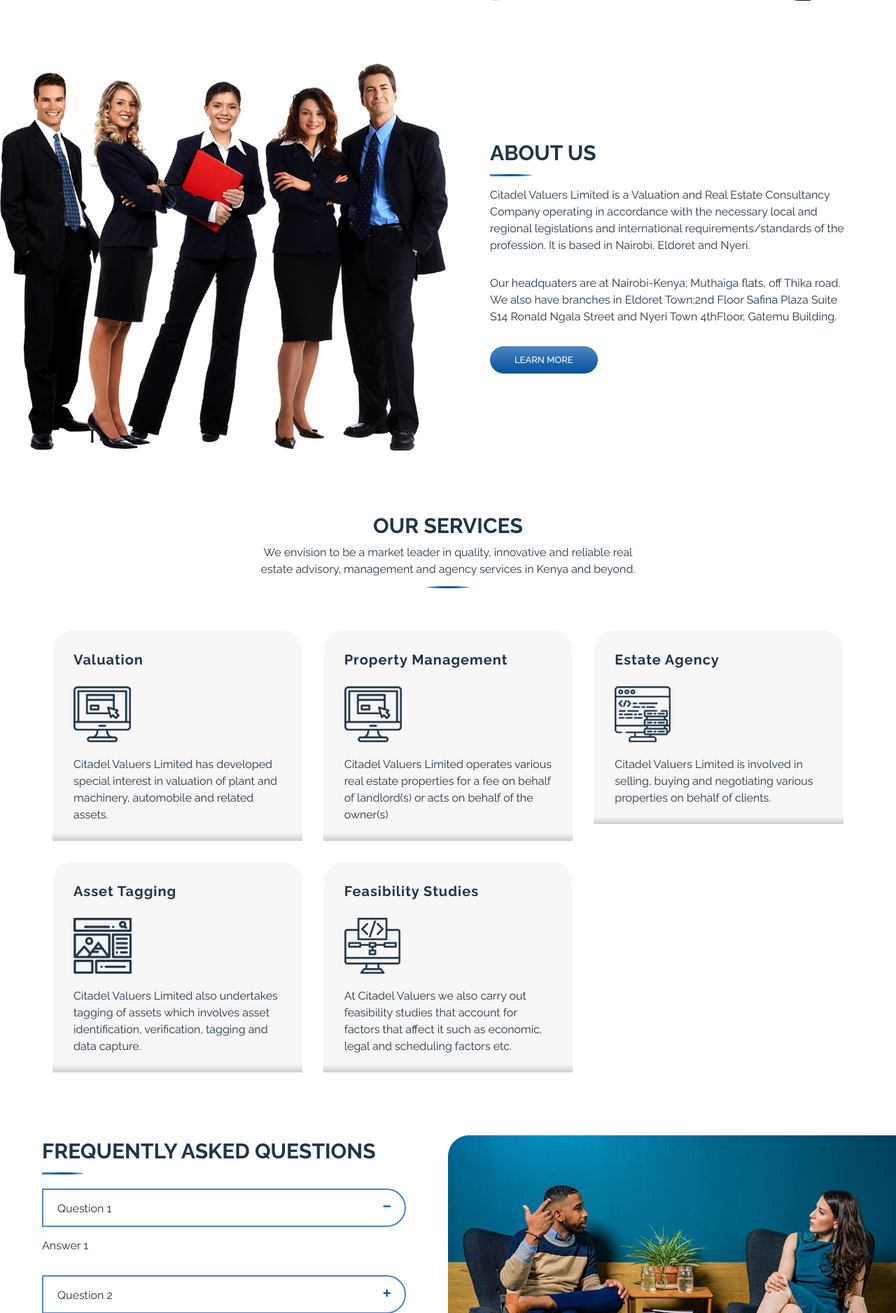
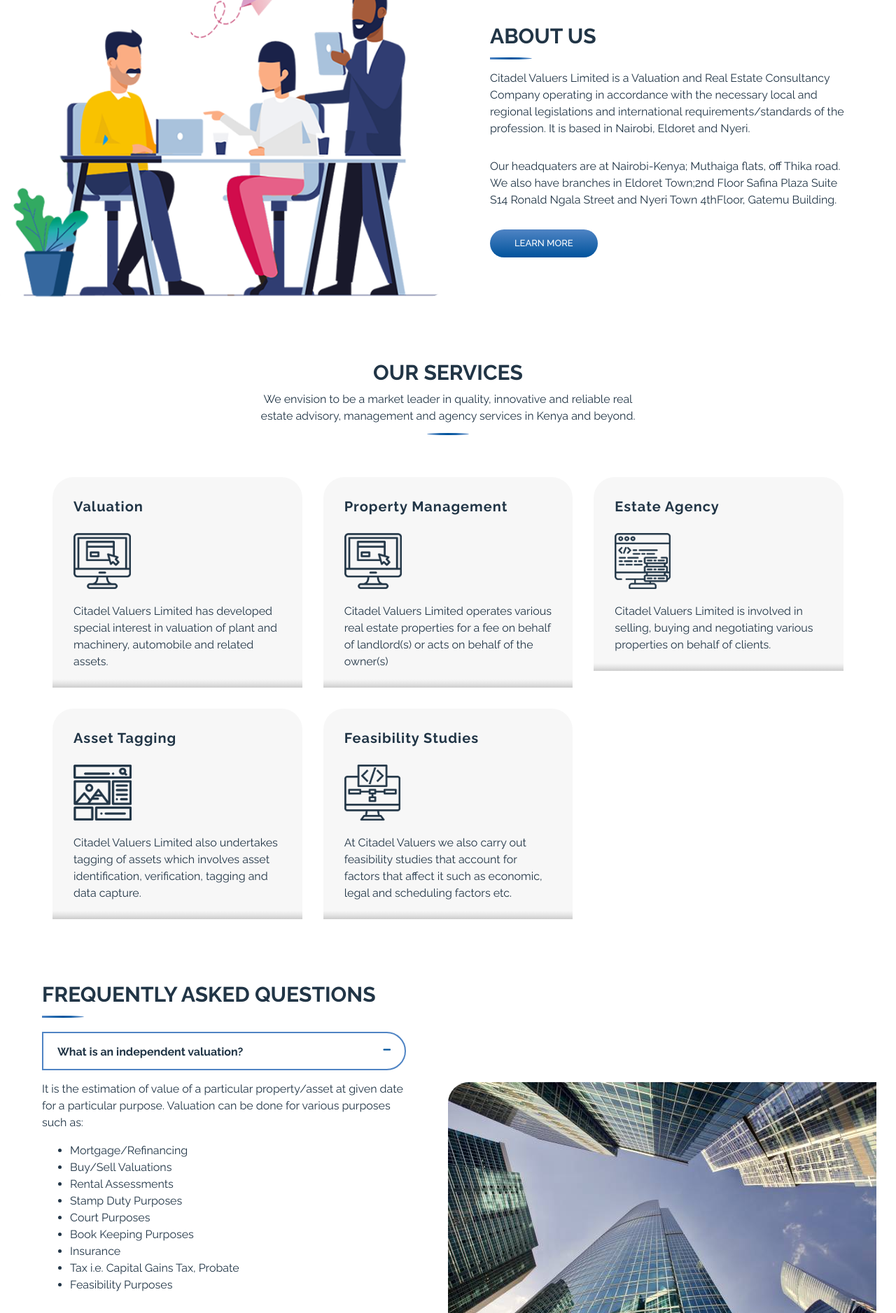
Before and after one commit to musumbidenis/Citadel-Valuers-Limited-Website, a PHP site: page / in a window 1280 px wide. Shown: the part 650-2527 px from the top of the page at 70% size. Run offline with PHP 8.4, Linux system fonts and the light colour scheme; some libraries are stand-ins or nearby versions.

Commit message:
Edited the home page

```diff
--- a/about.html
+++ b/about.html
@@ -96,7 +96,7 @@
                 <div class="container-fluid">
                     <div class="row align-items-center">
                         <div class="col-md-6">
-                            <img src="img/poster.jpg" alt="Image">
+                            <img src="img/about.png" alt="Image">
                         </div>
                         <div class="col-md-6">
                             <h2 class="section-title">Who We Are</h2>
@@ -145,6 +145,7 @@
 
 
             <!-- Team Start -->
+            <!--
             <div class="team">
                 <div class="container-fluid">
                     <div class="section-header">
@@ -213,6 +214,7 @@
                     </div>
                 </div>
             </div>
+            -->
             <!-- Team End -->
 
 
--- a/css/style.css
+++ b/css/style.css
@@ -59,10 +59,8 @@
 }
 
 .header .brand img {
-    width: 100%;
-    max-width: 150px;
-    height: 100%;
-    max-height: 100px;
+    width: 200px;
+    height: 90px;
 }
 
 .header .topbar {
@@ -299,6 +297,7 @@
 .hero img {
     max-width: 100%;
     max-height: 600px;
+    border-radius: 30px 0 0 30px;
 }
 
 @media (max-width: 767.98px) {
--- a/index.html
+++ b/index.html
@@ -1,4 +1,4 @@
-<!DOCTYPE html>
+<DOCTYPE html>
 <html lang="en">
     <head>
         <meta charset="utf-8">
@@ -33,7 +33,7 @@
                         <div class="col-lg-2">
                             <div class="brand">
                                 <a href="index.html">
-                                    <img src="img/" alt="Company Logo">
+                                    <img src="img/logo.png" alt="Company Logo">
                                 </a>
                             </div>
                         </div>
@@ -80,13 +80,13 @@
                     <div class="row align-items-center">
                         <div class="col-md-6">
                             <h2></h2>
-                            <h2><span>Citadel Valuers</span> Limited</h2>
+                            <h2><span>Citadel Valuers</span> <span style="color:crimson;">Limited</span></h2>
                             <p> Market leader in quality, innovative and reliable real estate advisory,
                             management and agency services in Kenya and beyond.</p>
                             <a class="btn" href="contact.html">Contact Us</a>
                         </div>
                         <div class="col-md-6">
-                            <img src="img/hero.png" alt="Image">
+                            <img src="img/hero.jpg" alt="Image">
                         </div>
                     </div>
                 </div>
@@ -188,48 +188,96 @@
                                 <div class="card">
                                     <div class="card-header">
                                         <a class="card-link collapsed" data-toggle="collapse" href="#collapseOne" aria-expanded="true">
-                                            Question 1
+                                            <b>What is an independent valuation?</b>
                                         </a>
                                     </div>
                                     <div id="collapseOne" class="collapse show" data-parent="#accordion">
                                         <div class="card-body">
-                                            Answer 1
+                                            <p>It is the estimation of value of a particular property/asset at given date for a particular
+                                            purpose. Valuation can be done for various purposes such as:
+                                            </p>
+                                            <ul>
+                                                <li>Mortgage/Refinancing</li>
+                                                <li>Buy/Sell Valuations</li>
+                                                <li>Rental Assessments</li>
+                                                <li>Stamp Duty Purposes</li>
+                                                <li>Court Purposes</li>
+                                                <li>Book Keeping Purposes</li>
+                                                <li>Insurance</li>
+                                                <li>Tax i.e. Capital Gains Tax, Probate</li>
+                                                <li>Feasibility Purposes</li>
+                                            </ul>
                                         </div>
                                     </div>
                                 </div>
                                 <div class="card">
                                     <div class="card-header">
                                         <a class="card-link" data-toggle="collapse" href="#collapseTwo">
-                                            Question 2
+                                            <b>How much does a valuation cost?</b>
                                         </a>
                                     </div>
                                     <div id="collapseTwo" class="collapse" data-parent="#accordion">
                                         <div class="card-body">
-                                            Answer 2
+                                            <p>All registered valuers in Kenya are guided by the valuers scale Cap 532 of the laws of
+                                            Kenya as follows per THE VALUERS (FORMS & FEES)(AMENDMENT) RULES, 2011
+                                            </p>
+                                            <ul>
+                                                <li>Urban,  Rating and Agriculture Valuation - First Kshs.  2,000,000 at 1.0 per cent;
+                                                Residue at 0.25 per cent
+                                                </li>
+                                                <li>Compulsory Acquisition Valuation - First Kshs.  2,000,000 at 2.0 per cent; Residue
+                                                at 0.5 per cent
+                                                </li>
+                                                <li>
+                                                    Rental Valuation - First Kshs. 400,000 p.a at 10 per cent; Residue at 5 per cent
+                                                </li>
+                                                <li>
+                                                    Plant, Machinery  and Automobile - First Kshs. 5,000,000 at 1.5 per cent; Residue at 0.5 per cent
+                                                </li>
+                                                <li>
+                                                    Furniture, Fittings, Equipment, Trading Stock and Going Concerns - First kshs. 1,000,000 at 5 per cent;
+                                                    Residue at 2.5 per cent
+                                                </li>
+                                                <li>
+                                                    Minimum Valuation  Fees - kshs.15,000 for any valuation
+                                                </li>
+                                                <li>
+                                                    Consultancy - A minimum of Kshs. 5,000 per hour where such consultancy does not involve carrying out a
+                                                    valuation and compilation of a valuation report and advising on the value of the property
+                                                </li>
+                                                <li>Travelling Expenses and disbursements - These shall be based on the costs incurred in undertaking the
+                                                    valuation
+                                                </li>
+                                            </ul>
                                         </div>
                                     </div>
                                 </div>
                                 <div class="card">
                                     <div class="card-header">
                                         <a class="card-link" data-toggle="collapse" href="#collapseThree">
-                                            Question 3
+                                            <b>What do Property Managers do?</b>
                                         </a>
                                     </div>
                                     <div id="collapseThree" class="collapse" data-parent="#accordion">
                                         <div class="card-body">
-                                            Answer 3
-                                        </div>
-                                    </div>
-                                </div>
-                                <div class="card">
-                                    <div class="card-header">
-                                        <a class="card-link" data-toggle="collapse" href="#collapseFour">
-                                            Question 4
-                                        </a>
-                                    </div>
-                                    <div id="collapseFour" class="collapse" data-parent="#accordion">
-                                        <div class="card-body">
-                                            Answer 4
+                                            <p>Property managers do the following: </p>
+                                            <ul>
+                                                <li>Agent for the landlord (owner)</li>
+                                                <li>Prepare properties for renting</li>
+                                                <li>Inspect properties before, during, and after a lease term</li>
+                                                <li>Market properties</li>
+                                                <li>Make properties available for prospective tenants to view</li>
+                                                <li>Receive applications</li>
+                                                <li>Screen applicants</li>
+                                                <li>Coordinate lease signings and lease renewals</li>
+                                                <li>Maintain the investment property</li>
+                                                <li>Provide administrative and financial property management</li>
+                                                <li>For apartments, provide on-site leasing, maintenance, and management services</li>
+                                                <li>Log correspondence in the property management system</li>
+                                                <li>Rental Property Management Software</li>
+                                                <li>Correspond with owners and tenants</li>
+                                                <li>Coordinate utility payments during the make ready process</li>
+                                            </ul>
                                         </div>
                                     </div>
                                 </div>
@@ -246,6 +294,7 @@
 
 
             <!-- Testimonial Start -->
+            <!--
             <div class="testimonial">
                 <div class="container">
                     <div class="section-header">
@@ -291,6 +340,7 @@
                     </div>
                 </div>
             </div>
+            -->
             <!-- Testimonial End -->
 
             <!-- Call to Action Start -->
```
Also changed, not shown: img/about.jpg (added), img/about.png (added), img/faqs.jpg, img/hero.jpg (added), img/hero.png, img/hhh.jpg (added), img/logo.png.
